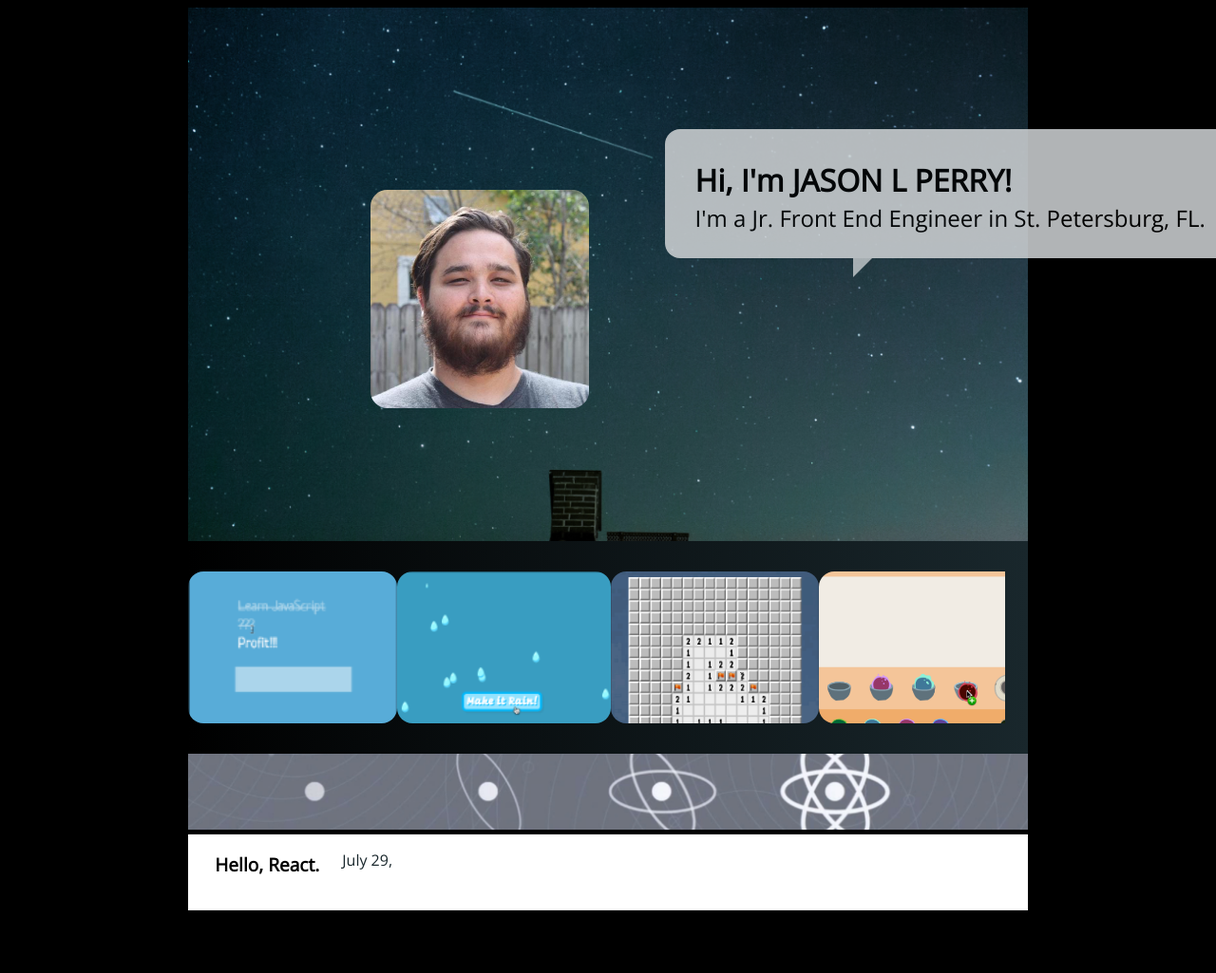
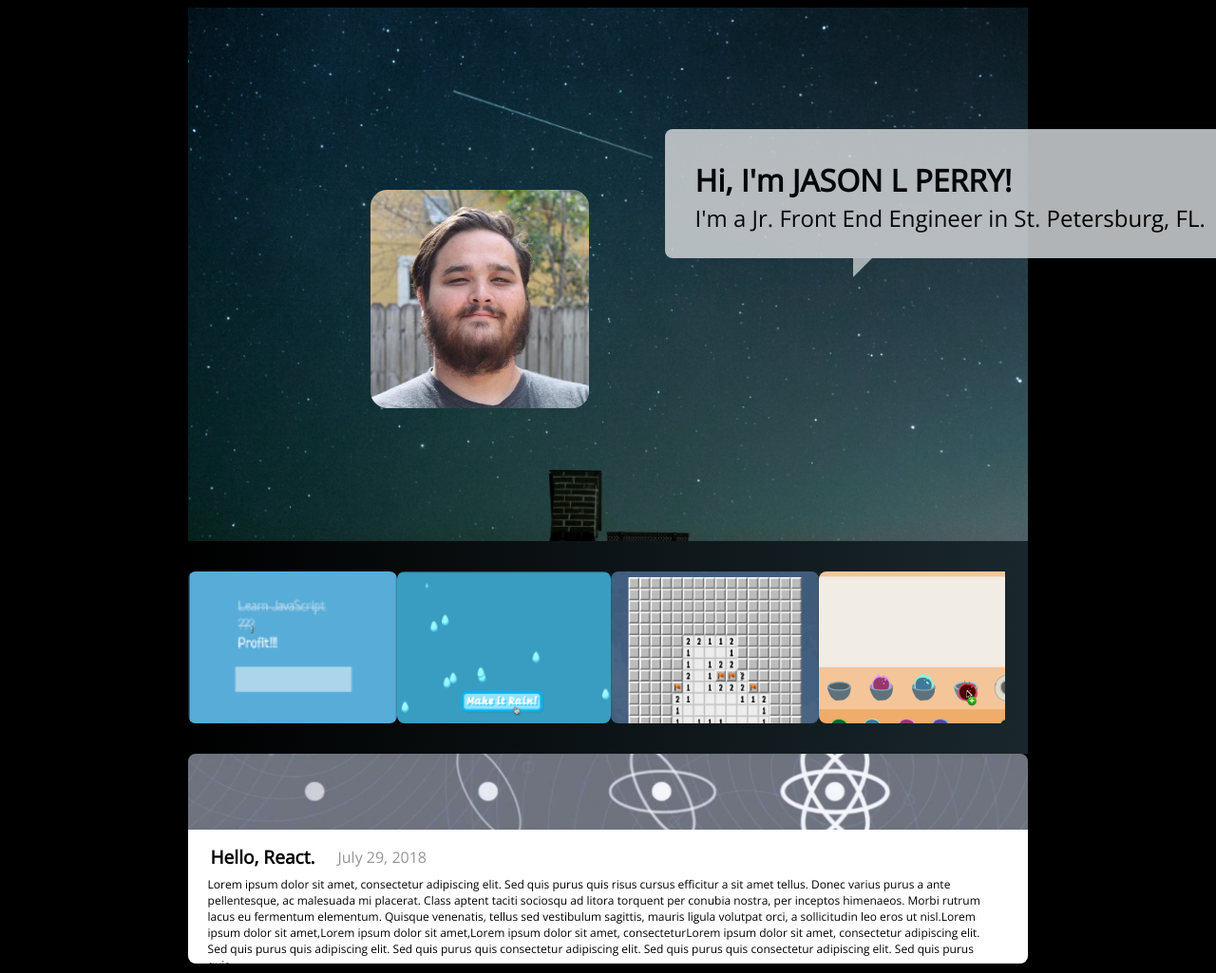
Before and after one commit to WebbWear/portfolio, a website: page public/index.html in a window 1280 px wide. Shown: the top 1025 px of the page at 95% size. Before the commit the page ends 959 px from the top, so only its background shows below. Drawn offline with nearby package versions, Linux system fonts and the light colour scheme.

Commit message:
updated to Hello React container

```diff
--- a/public/index.html
+++ b/public/index.html
@@ -47,11 +47,15 @@
           <p class="react-text">Hello, React.</p>
         </span>
         <span>
-          <p class="react-text-date">July 29,</p>
+          <p class="react-text-date">July 29, 2018</p>
         </span>
+      </section>
+
+      <section class="container2-body">
+        <p class="react-body-text"> Lorem ipsum dolor sit amet, consectetur adipiscing elit. Sed quis purus quis risus cursus efficitur a sit amet tellus. Donec varius purus a ante pellentesque, ac malesuada mi placerat. Class aptent taciti sociosqu ad litora torquent per conubia nostra, per inceptos himenaeos. Morbi rutrum lacus eu fermentum elementum. Quisque venenatis, tellus sed vestibulum sagittis, mauris ligula volutpat orci, a sollicitudin leo eros ut nisl.Lorem ipsum dolor sit amet,Lorem ipsum dolor sit amet,Lorem ipsum dolor sit amet, consecteturLorem ipsum dolor sit amet, consectetur adipiscing elit. Sed quis purus quis  adipiscing elit. Sed quis purus quis  consectetur adipiscing elit. Sed quis purus quis  consectetur adipiscing elit. Sed quis purus quis </p>
+      </section>
 
 
-      </section>
 
 
 
--- a/public/screen.css
+++ b/public/screen.css
@@ -72,7 +72,7 @@ html {
   height: 1.5em;
   padding: 5em;
   background-color: #D1D4D6;
-  border-radius: 1em;
+  border-radius: .5em;
   padding-bottom: 2em;
   opacity: 0.85;
 
@@ -125,20 +125,20 @@ html {
   object-fit: cover;
   width: 225px;
   height: 160px;
-  border-radius: 1.0125em;
+  border-radius: .5em;
 
 }
 
 /* second section first paragraph */
 
-.main-container2 {
-
-}
 
 .react {
   object-fit: cover;
   width: 100%;
   height: 5em;
+  margin-bottom: -.5em;
+  border-top-right-radius: .5em;
+  border-top-left-radius: .5em;
 }
 
 .header-container2 {
@@ -147,20 +147,41 @@ html {
   justify-content: flex-start;
   background-color: #ffffff;
   width: 100%;
-  height: 5em;
+  height: 2.5em;
+  padding-bottom: -5em;
+
 }
 
 .react-text {
   color: #000000;
-  padding-left: 1.5em;
+  padding-left: 1.25em;
   font-weight: 900;
   font-size: 1.195em;
 
 }
 
 .react-text-date {
-color: #19272C;
-padding-left: 1.5em;
-margin-bottom: -100em;
+  color: rgb(148, 150, 151);
+  padding-left: 1.5em;
+  padding-top: .3em;
+}
 
+.container2-body {
+  display: flex;
+  flex-direction: row;
+
+  background-color: #ffffff;
+  width: 100%;
+  height: 4em;
+  padding-bottom: 2.5em;
+  padding-left: 0em;
+  padding-right: -5em;
+  border-bottom-left-radius: .5em;
+  border-bottom-right-radius: .5em;
 }
+
+.react-body-text {
+  padding-left: 1.75em;
+  padding-right: 3em;
+  font-size: .75em;
+}
```
